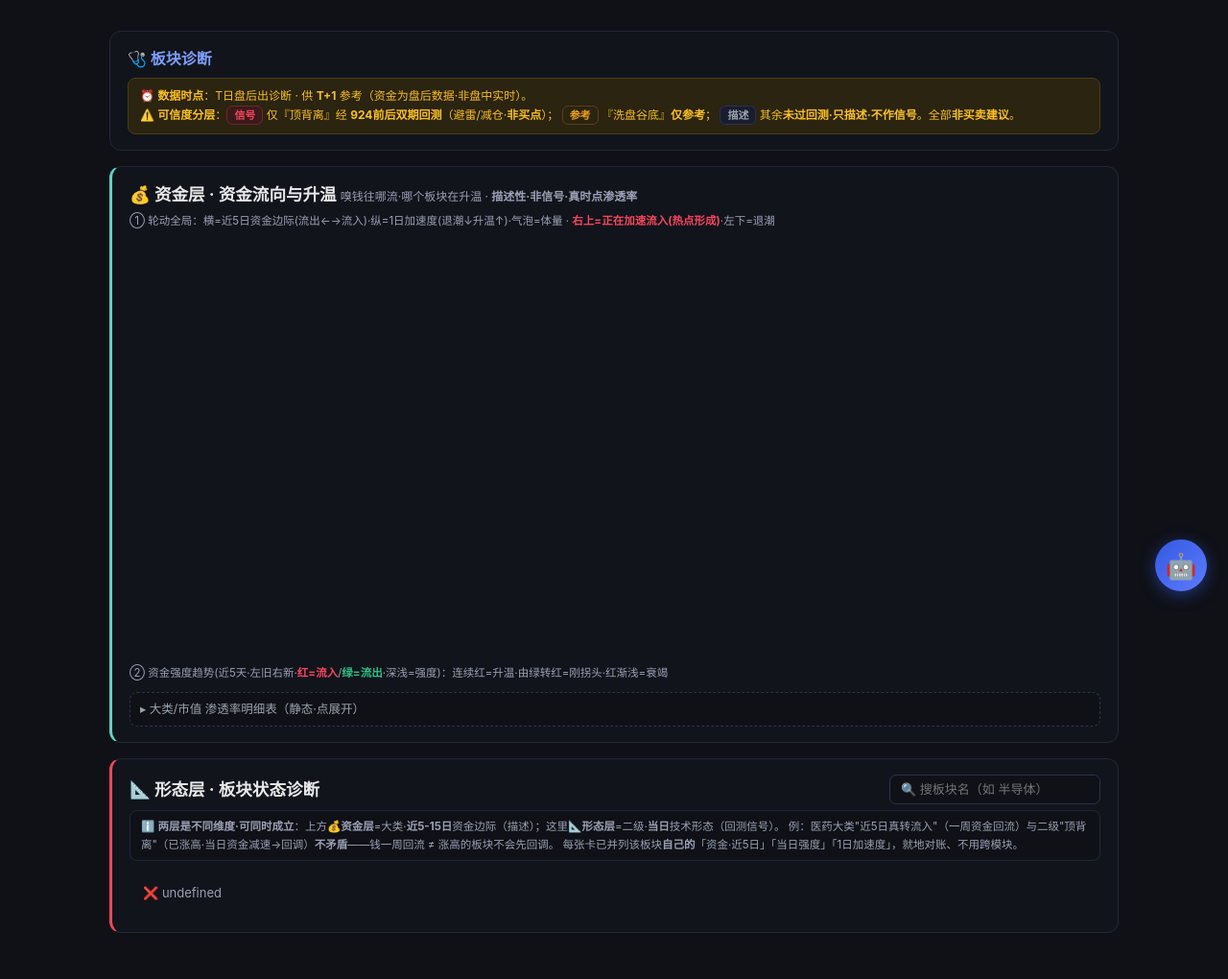
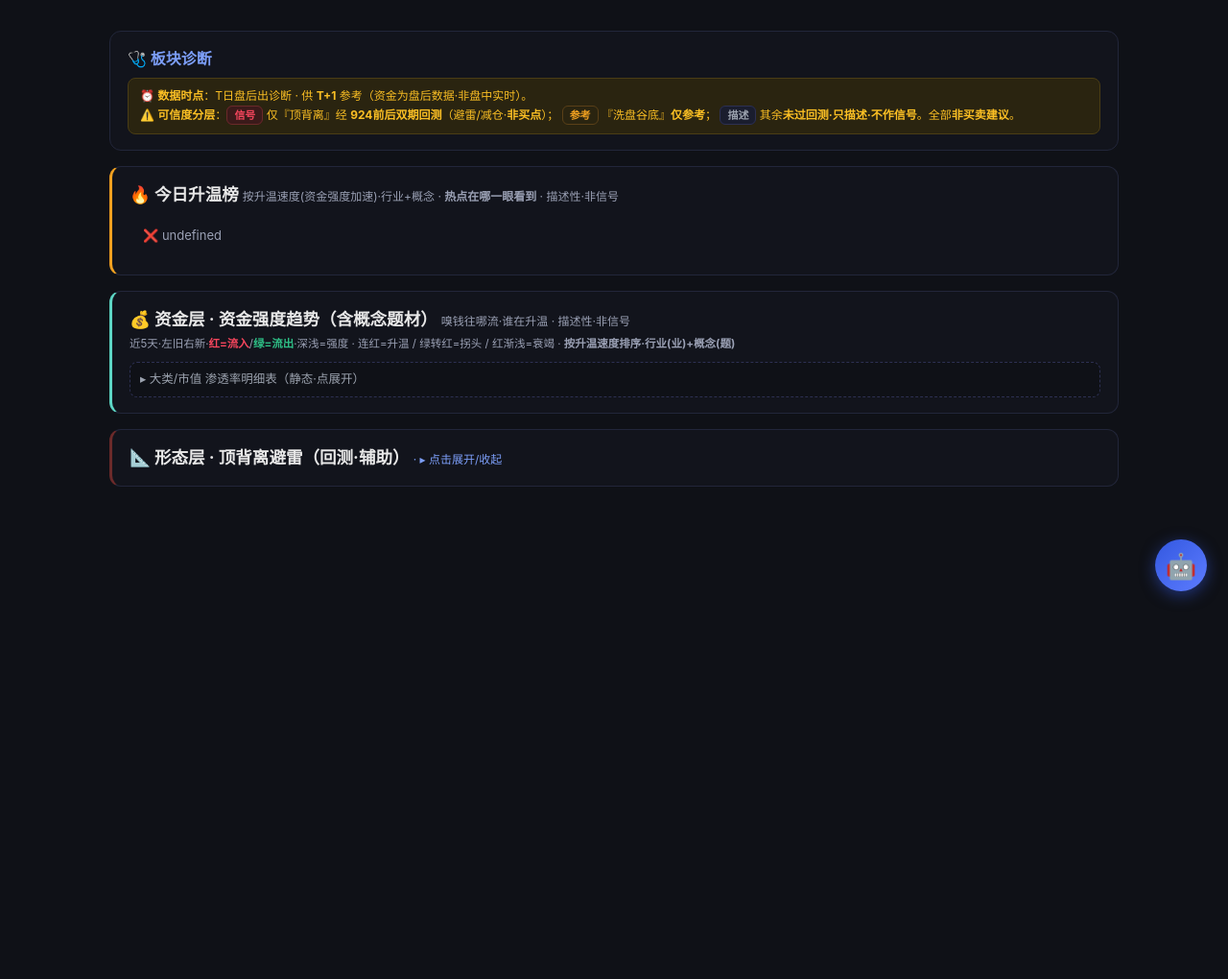
Before and after one commit to CodingYOLO/quant_analysis, a FastAPI app: template app/web/templates/diagnosis.html in a window 1280 px wide. Shown: the part 162-1182 px from the top of the page at 96% size. After the commit the page ends 790 px from the top, so only its background shows below. Run offline with FastAPI, Linux system fonts and the light colour scheme; the template is opened without the code that fills it, so the values that code supplies are empty; some libraries are stand-ins or nearby versions.

Commit message:
feat(diagnosis): 资金层重定位为"嗅热点"动态视图 + 接入概念板块
用户重定义: 这一页核心=嗅所有板块(含概念)资金流向/速度/变化·非回测信号。

1. 【最重要】接入概念板块资金流(同花顺 moneyflow_cnt_ths·官方净额):
   - concept_flow.build_concept_flow_features: 近14日概念净额→横截面z(裁剪±4)→
     penz_seq(平滑)/pen_accel/net5/flow_margin/ret5·剔黑名单+成分<5·按日缓存
   - build_diagnosis 输出 flow_rows(行业L2 120 + 概念 376)统一schema
   - 机器人/人形机器人/CPO/减速器/算力 等题材热点现已纳入(不在申万L2里·之前漏)
   - 概念纯描述(不做回测信号·不受成分漂移限制)
2. 砍掉散点图(点糊在一起·轴抽象·看不懂)·强化热力条为主视觉
3. 新增🔥今日升温榜(Top10·行业+概念·按"升温速度"=平滑强度序列变化·统一可比)
4. 热力条按升温速度排序(升温在上)·标行业(业)/概念(题)·衰竭↓拐头↗
5. 主次对调: 资金层(升温榜+热力)置顶为主线·形态层(顶背离避雷·回测)移下面默认收起
6. _margin 改 None-safe(概念某日缺数据)·静态渗透率表折叠

缓存 v8。实测升温榜: 橡胶/光学光电子/电子纸/OLED/传感器/稀土永磁(电子链+材料题材)

Co-Authored-By: Claude Opus 4.8 <noreply@anthropic.com>

```diff
--- a/app/web/templates/diagnosis.html
+++ b/app/web/templates/diagnosis.html
@@ -24,6 +24,8 @@
   .hmname { font-size:11px; color:#c2c8de; white-space:nowrap; overflow:hidden; text-overflow:ellipsis; }
   .hmcell { height:16px; border-radius:2px; }
   .hmtag { font-size:10px; white-space:nowrap; }
+  .hbrow { display:flex; align-items:center; gap:12px; padding:7px 10px; border-bottom:1px solid #1a1d2e; font-size:12px; flex-wrap:wrap; }
+  .hbrank { color:#6b7280; width:16px; font-weight:700; text-align:right; }
   .sigcard { border:1px solid #6b2a2a; border-left:4px solid #f6465d; border-radius:10px; padding:12px 14px; margin-bottom:10px; background:#17111490; }
   .avoid { background:#f6465d; color:#fff; font-size:12px; font-weight:700; padding:3px 9px; border-radius:6px; white-space:nowrap; }
   .refcard { border:1px solid #5a4018; border-left:4px solid #f0a020; border-radius:10px; padding:10px 12px; margin-bottom:8px; background:#0f1117; }
@@ -51,11 +53,17 @@
   </div>
 </div>
 
+<!-- 🔥 今日升温榜（含概念·按升温速度排序·热点在哪一眼看到） -->
+<div class="card" style="border-left:3px solid #f0a020">
+  <h3 style="margin:0 0 6px">🔥 今日升温榜 <span class="neu" style="font-size:12px">按升温速度(资金强度加速)·行业+概念 · <b>热点在哪一眼看到</b> · 描述性·非信号</span></h3>
+  <div id="dloading" class="neu" style="font-size:13px;padding:14px">⏳ 计算全市场(含概念题材)资金流动…（首次约20-40秒）</div>
+  <div id="heatboard"></div>
+</div>
+
+<!-- 💰 资金层·资金强度趋势（热力条主视觉·含概念题材） -->
 <div class="card" style="border-left:3px solid #5dd5c4">
-  <h3 style="margin:0 0 6px">💰 资金层 · 资金流向与升温 <span class="neu" style="font-size:12px">嗅钱往哪流·哪个板块在升温 · <b>描述性·非信号·真时点渗透率</b></span></h3>
-  <div class="neu" style="font-size:11.5px;margin-bottom:2px">① 轮动全局：横=近5日资金边际(流出←→流入)·纵=1日加速度(退潮↓升温↑)·气泡=体量 · <b style="color:#f6465d">右上=正在加速流入(热点形成)</b>·左下=退潮</div>
-  <div id="scatter" style="height:440px"></div>
-  <div class="neu" style="font-size:11.5px;margin:12px 0 2px">② 资金强度趋势(近5天·左旧右新·<b style="color:#f6465d">红=流入</b>/<b style="color:#2ebd85">绿=流出</b>·深浅=强度)：连续红=升温·由绿转红=刚拐头·红渐浅=衰竭</div>
+  <h3 style="margin:0 0 4px">💰 资金层 · 资金强度趋势（含概念题材） <span class="neu" style="font-size:12px">嗅钱往哪流·谁在升温 · 描述性·非信号</span></h3>
+  <div class="neu" style="font-size:11.5px;margin-bottom:5px">近5天·左旧右新·<b style="color:#f6465d">红=流入</b>/<b style="color:#2ebd85">绿=流出</b>·深浅=强度 · 连红=升温 / 绿转红=拐头 / 红渐浅=衰竭 · <b>按升温速度排序·行业(业)+概念(题)</b></div>
   <div id="heatmap"></div>
   <div class="collapse-head" style="margin-top:10px" onclick="var e=document.getElementById('flowtable');e.style.display=e.style.display==='none'?'block':'none'">▸ 大类/市值 渗透率明细表（静态·点展开）</div>
   <div id="flowtable" style="display:none;margin-top:8px">
@@ -65,27 +73,21 @@
   </div>
 </div>
 
-<div class="card" style="border-left:3px solid #f6465d">
-  <div style="display:flex;align-items:center;gap:12px;flex-wrap:wrap;margin-bottom:6px">
-    <h3 style="margin:0">📐 形态层 · 板块状态诊断 <span class="neu" id="dcount" style="font-size:12px"></span></h3>
-    <input id="dsearch" placeholder="🔍 搜板块名（如 半导体）" style="margin-left:auto">
-  </div>
-  <div style="font-size:11.5px;color:#9aa0b4;background:#0f1117;border:1px solid #22263a;border-radius:8px;padding:7px 11px;margin-bottom:10px;line-height:1.6">
-    ℹ️ <b>两层是不同维度·可同时成立</b>：上方💰<b>资金层</b>=大类·<b>近5-15日</b>资金边际（描述）；这里📐<b>形态层</b>=二级·<b>当日</b>技术形态（回测信号）。
-    例：医药大类"近5日真转流入"（一周资金回流）与二级"顶背离"（已涨高·当日资金减速→回调）<b>不矛盾</b>——钱一周回流 ≠ 涨高的板块不会先回调。
-    每张卡已并列该板块<b>自己的</b>「资金·近5日」「当日强度」「1日加速度」，就地对账、不用跨模块。
-  </div>
-  <div id="dloading" class="neu" style="font-size:13px;padding:14px">⏳ 计算当日各板块状态…（首次约20-30秒）</div>
-  <div id="dsearchres"></div>
-  <div id="dgroups">
-    <div id="dsig"></div><div id="dref"></div><div id="ddesc"></div>
+<!-- 📐 形态层·顶背离避雷（回测·辅助·默认收起） -->
+<div class="card" style="border-left:3px solid #6b2a2a">
+  <h3 style="margin:0;cursor:pointer" onclick="var e=document.getElementById('formbody');e.style.display=e.style.display==='none'?'block':'none'">📐 形态层 · 顶背离避雷（回测·辅助） <span class="neu" id="dcount" style="font-size:12px"></span> <span style="color:#7c9ef8;font-size:12px;font-weight:400">· ▸ 点击展开/收起</span></h3>
+  <div id="formbody" style="display:none;margin-top:10px">
+    <div style="margin-bottom:8px"><input id="dsearch" placeholder="🔍 搜板块名（如 半导体）"></div>
+    <div style="font-size:11.5px;color:#9aa0b4;background:#0f1117;border:1px solid #22263a;border-radius:8px;padding:7px 11px;margin-bottom:10px;line-height:1.6">
+      ℹ️ 形态层=二级·<b>当日</b>技术形态(回测信号)·与上方资金层(流向/升温·描述)不同维度·可同时成立。仅『顶背离』经双期验证(避雷·<b>非买点</b>)·其余仅描述。
+    </div>
+    <div id="dsearchres"></div>
+    <div id="dgroups"><div id="dsig"></div><div id="dref"></div><div id="ddesc"></div></div>
   </div>
 </div>
 
-<script src="/static/echarts.min.js"></script>
 <script>
 let ALL = [];
-const MACRO_COLOR = { 科技:'#7c9ef8', 高端制造:'#f0a020', 医药:'#4ade80', 消费:'#f6465d', 周期:'#c084fc', 金融地产:'#5dd5c4', 公用:'#9ca3af', 其他:'#6b7280' };
 const fmt = (v, s) => v == null ? '<span class="flat">·</span>'
   : '<span class="' + (v > 0 ? 'up' : (v < 0 ? 'down' : 'flat')) + '">' + (s && v > 0 ? '+' : '') + v + '</span>';
 const arrowCol = a => (a === '↑' || a === '↗') ? '#f6465d' : ((a === '↓' || a === '↘') ? '#2ebd85' : '#9ca3af');
@@ -126,47 +128,46 @@ function renderFlow(fm) {
   document.getElementById('capbars').innerHTML = ftableHead() + C.map(([n, v]) => macroRow(n, v, maxC)).join('');
 }
 
-// ① 资金流向散点图（轮动全局·右上=加速流入热点）
-let _scatterChart = null;
-function renderScatter(rows) {
-  const data = rows.filter(r => r.pen5 != null && r.pen_accel != null && r.circ);
-  if (!data.length || typeof echarts === 'undefined') return;
-  _scatterChart = echarts.init(document.getElementById('scatter'));
-  const macros = [...new Set(data.map(r => r.macro))];
-  const series = macros.map(mac => ({
-    name: mac, type: 'scatter',
-    symbolSize: d => Math.max(7, Math.min(46, Math.sqrt(d[2] || 1) / 7)),   // 气泡=√体量
-    itemStyle: { color: MACRO_COLOR[mac] || '#888', opacity: 0.72, borderColor: '#0f1117', borderWidth: 1 },
-    data: data.filter(r => r.macro === mac).map(r => ({ value: [r.pen5, r.pen_accel, r.circ], name: r.sector })),
-  }));
-  series.push({ type: 'scatter', data: [], markLine: {   // 象限分隔线 x=0 / y=0
-    silent: true, symbol: 'none', label: { show: false },
-    lineStyle: { color: '#4b5163', type: 'dashed' }, data: [{ xAxis: 0 }, { yAxis: 0 }] } });
-  _scatterChart.setOption({
-    backgroundColor: 'transparent',
-    tooltip: { formatter: p => '<b>' + p.data.name + '</b><br>近5日渗透 ' + p.value[0] + '%<br>1日加速 ' + p.value[1] + '<br>体量 ' + Math.round(p.value[2]) + '亿' },
-    legend: { data: macros, textStyle: { color: '#9aa0b4', fontSize: 11 }, top: 0, type: 'scroll' },
-    grid: { left: 52, right: 22, top: 34, bottom: 46 },
-    xAxis: { name: '近5日资金边际 · 流出←→流入', nameLocation: 'middle', nameGap: 28, nameTextStyle: { color: '#9aa0b4', fontSize: 11 }, axisLabel: { color: '#787e92', fontSize: 10 }, axisLine: { lineStyle: { color: '#3a3f5c' } }, splitLine: { lineStyle: { color: '#15182a' } } },
-    yAxis: { name: '1日加速 退潮↓升温↑', nameTextStyle: { color: '#9aa0b4', fontSize: 11 }, axisLabel: { color: '#787e92', fontSize: 10 }, axisLine: { lineStyle: { color: '#3a3f5c' } }, splitLine: { lineStyle: { color: '#15182a' } } },
-    series,
-  });
+// 升温速度 = 平滑资金强度序列的最后一步变化(行业/概念统一可比·正=升温)
+function heatOf(r) {
+  const s = (r.penz_seq || []).filter(x => x != null);
+  return s.length >= 2 ? +(s[s.length - 1] - s[s.length - 2]).toFixed(2) : -99;
+}
+function heatColor(v) {                                   // 红=流入·绿=流出·深浅=强度
+  if (v == null) return '#161a29';
+  const mag = Math.min(1, Math.abs(v) / 3);
+  return v > 0 ? 'rgba(246,70,93,' + (0.2 + mag * 0.8).toFixed(2) + ')' : 'rgba(46,189,133,' + (0.2 + mag * 0.8).toFixed(2) + ')';
+}
+const kindBadge = k => k === '概念'
+  ? '<span class="tierbadge" style="background:#2a1a3a;color:#c084fc">题材</span>'
+  : '<span class="tierbadge" style="background:#12271b;color:#5dd5c4">行业</span>';
+
+// 🔥 今日升温榜（行业+概念·按升温速度·Top10）
+function renderHeatboard(fr) {
+  const data = fr.filter(r => r.penz_seq && r.penz_seq.some(x => x != null))
+    .map(r => ({ ...r, heat: heatOf(r) })).sort((a, b) => b.heat - a.heat).slice(0, 10);
+  document.getElementById('heatboard').innerHTML = data.map((r, idx) => {
+    const now = (r.penz_seq || []).filter(x => x != null).slice(-1)[0];
+    const cells = r.penz_seq.map(v => '<span class="hmcell" style="width:16px;background:' + heatColor(v) + '"></span>').join(' ');
+    return '<div class="hbrow"><span class="hbrank">' + (idx + 1) + '</span>' + kindBadge(r.kind)
+      + '<b style="font-size:14px;min-width:120px">' + r.sector + '</b>'
+      + '<span style="color:#f0a020;font-weight:600">升温 ' + (r.heat > 0 ? '+' : '') + r.heat + '</span>'
+      + '<span class="kv">今日强度 ' + (now == null ? '·' : fmt(now)) + '</span>'
+      + '<span class="kv">近5日 ' + fmt(r.net5, true) + '亿</span>'
+      + '<span style="display:flex;gap:2px;margin-left:auto">' + cells + '</span>'
+      + '<span class="hmtag">' + seqTrend(r.penz_seq) + '</span></div>';
+  }).join('');
 }
 
-// ② 资金强度热力条（近5天·红=流入绿=流出·深=强）
-function heatColor(v) {
-  if (v == null) return '#161a29';
-  const mag = Math.min(1, Math.abs(v) / 2.5);
-  return v > 0 ? 'rgba(246,70,93,' + (0.2 + mag * 0.8).toFixed(2) + ')' : 'rgba(46,189,133,' + (0.2 + mag * 0.8).toFixed(2) + ')';
-}
-function renderHeatmap(rows) {
-  const data = rows.filter(r => r.penz_seq && r.penz_seq.some(x => x != null));
-  data.sort((a, b) => (b.pen_accel == null ? -99 : b.pen_accel) - (a.pen_accel == null ? -99 : a.pen_accel));  // 升温在上
-  const top = data.slice(0, 26);
-  let h = '<div class="hmrow hmhead"><span style="text-align:left">板块</span><span>5日前</span><span>4日</span><span>3日</span><span>昨</span><span>今</span><span></span></div>';
-  h += top.map(r => {
+// 💰 资金强度热力条（行业+概念·按升温速度排序·Top40）
+function renderHeatmap(fr) {
+  const data = fr.filter(r => r.penz_seq && r.penz_seq.some(x => x != null))
+    .map(r => ({ ...r, heat: heatOf(r) })).sort((a, b) => b.heat - a.heat).slice(0, 40);
+  let h = '<div class="hmrow hmhead"><span style="text-align:left">板块</span><span>5日前</span><span>4日</span><span>3日</span><span>昨</span><span>今</span><span>趋势</span></div>';
+  h += data.map(r => {
     const cells = r.penz_seq.map(v => '<span class="hmcell" style="background:' + heatColor(v) + '" title="' + (v == null ? '·' : v) + '"></span>').join('');
-    return '<div class="hmrow"><span class="hmname" title="' + r.sector + '">' + r.sector + '</span>' + cells + '<span class="hmtag">' + seqTrend(r.penz_seq) + '</span></div>';
+    const tag = r.kind === '概念' ? '<span style="color:#c084fc">题</span>' : '<span style="color:#5dd5c4">业</span>';
+    return '<div class="hmrow"><span class="hmname" title="' + r.sector + '">' + tag + ' ' + r.sector + '</span>' + cells + '<span class="hmtag">' + seqTrend(r.penz_seq) + '</span></div>';
   }).join('');
   document.getElementById('heatmap').innerHTML = h;
 }
@@ -258,10 +259,9 @@ async function load() {
     ALL = d.sectors;
     VERDICT = d.verdict || {};
     document.getElementById('ddate').textContent = '· 数据日 ' + d.date + ' · 全市场 ' + d.n_total + ' 个板块';
-    renderScatter(ALL);
-    renderHeatmap(ALL);
+    renderHeatboard(d.flow_rows || []);
+    renderHeatmap(d.flow_rows || []);
     renderFlow(d.flow_map);
-    window.addEventListener('resize', () => { if (_scatterChart) _scatterChart.resize(); });
     document.getElementById('dloading').style.display = 'none';
     const c = t => ALL.filter(r => r.tier === t).length;
     document.getElementById('dcount').textContent = '· 信号 ' + c('signal') + ' · 参考 ' + c('reference') + ' · 描述 ' + c('descriptive');
```
Also changed, not shown: app/strategy/concept_flow.py (+73 -0 lines), app/strategy/sector_attribution.py (+9 -4 lines), app/strategy/sector_diagnosis.py (+13 -1 lines).
